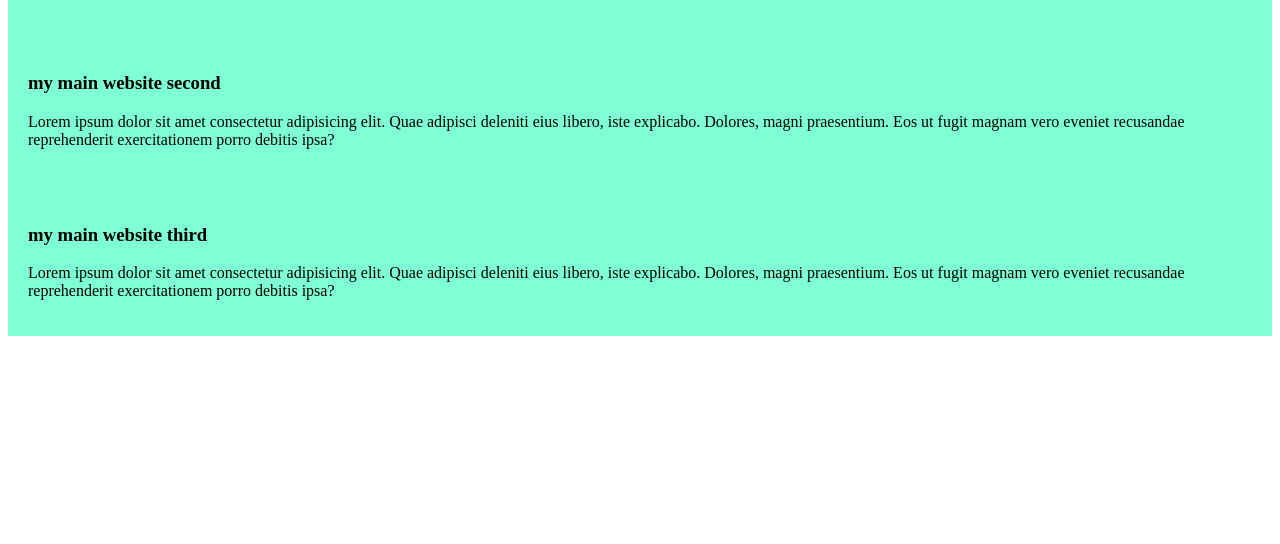
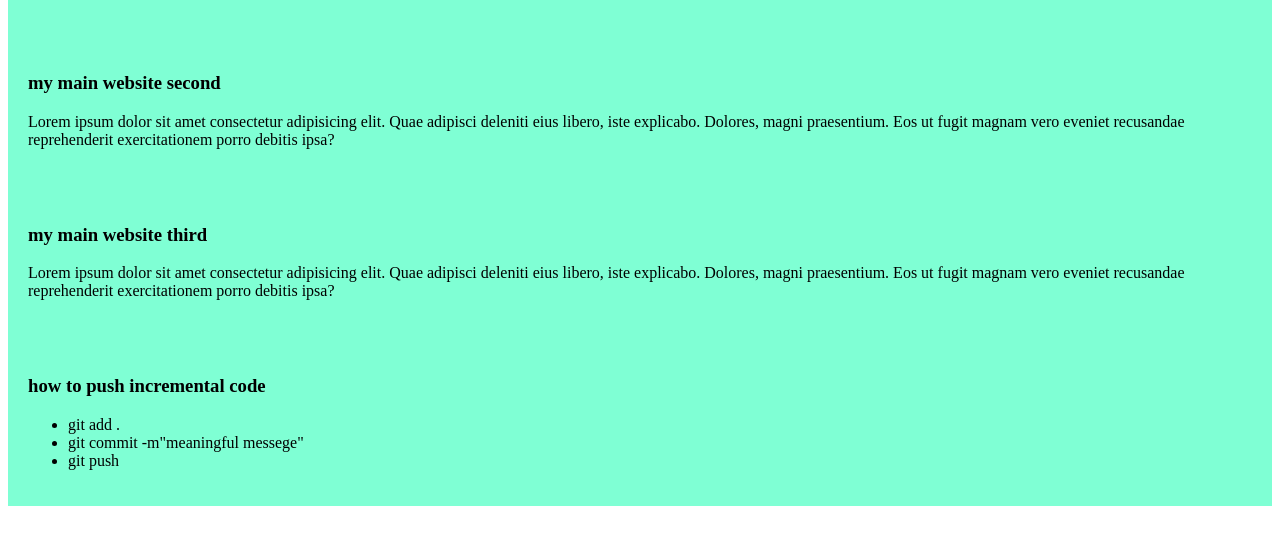
Before and after one commit to labib1925/my-main-website, a plain HTML site: page index.html in a window 1280 px wide. Shown: the part 126-670 px from the top of the page. Drawn offline with Linux system fonts and the light colour scheme.

Commit message:
incremental push

```diff
--- a/index.html
+++ b/index.html
@@ -25,5 +25,13 @@
             Lorem ipsum dolor sit amet consectetur adipisicing elit. Quae adipisci deleniti eius libero, iste explicabo. Dolores, magni praesentium. Eos ut fugit magnam vero eveniet recusandae reprehenderit exercitationem porro debitis ipsa?
         </p>
     </div>
+    <div>
+        <h3>how to push incremental code</h3>
+        <ul>
+            <li>git add .</li>
+            <li>git commit -m"meaningful messege"</li>
+            <li>git push</li>
+        </ul>
+    </div>
 </body>
 </html>
```
